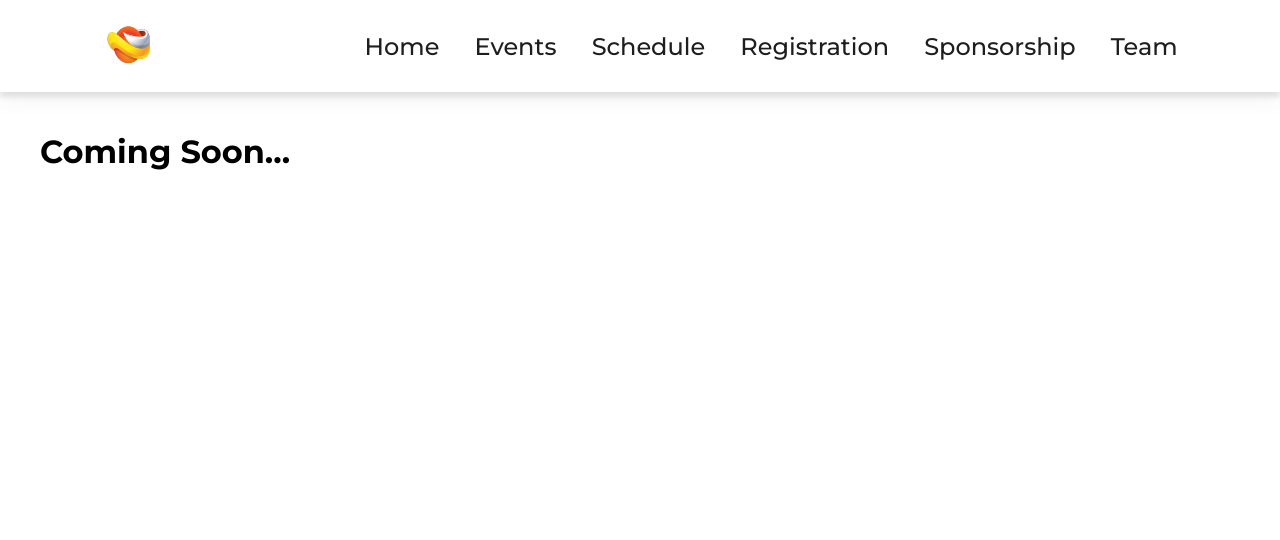
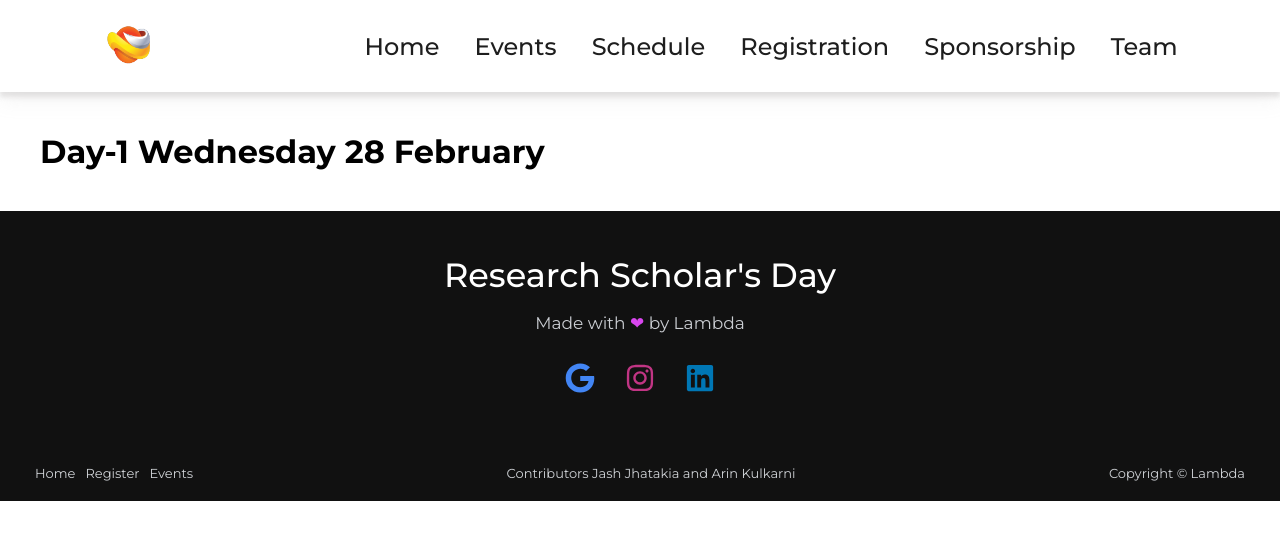
Before and after one commit to jash-j3/Research-Day-Website, a React (Create React App) app: page /Research-Day-Website/Schedule in a window 1280 px wide. Shown: the top 540 px of the page. Built offline with nearby package versions, Linux system fonts and the light colour scheme; a web font is replaced by a local one.

Commit message:
schedule page to be updates

```diff
--- a/src/Schedule.jsx
+++ b/src/Schedule.jsx
@@ -9,11 +9,11 @@ function Schedule() {
     <div>
       <div className="sched">
         <h1>
-            Coming Soon...
+            Day-1 Wednesday 28 February
         </h1>
         </div>
 
-      {/*  <Footer /> */}
+      <Footer />
     </div>
   )
 }
```
